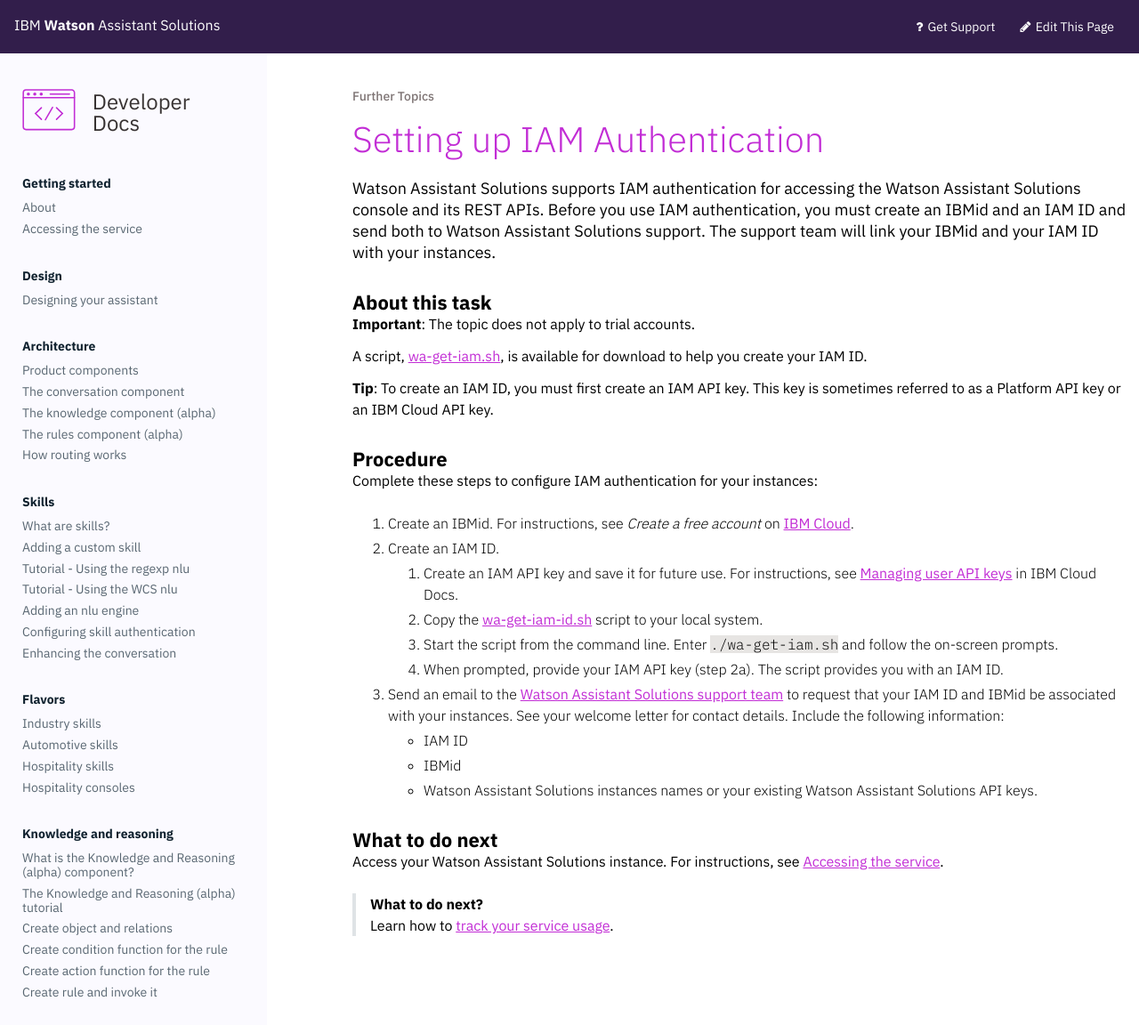
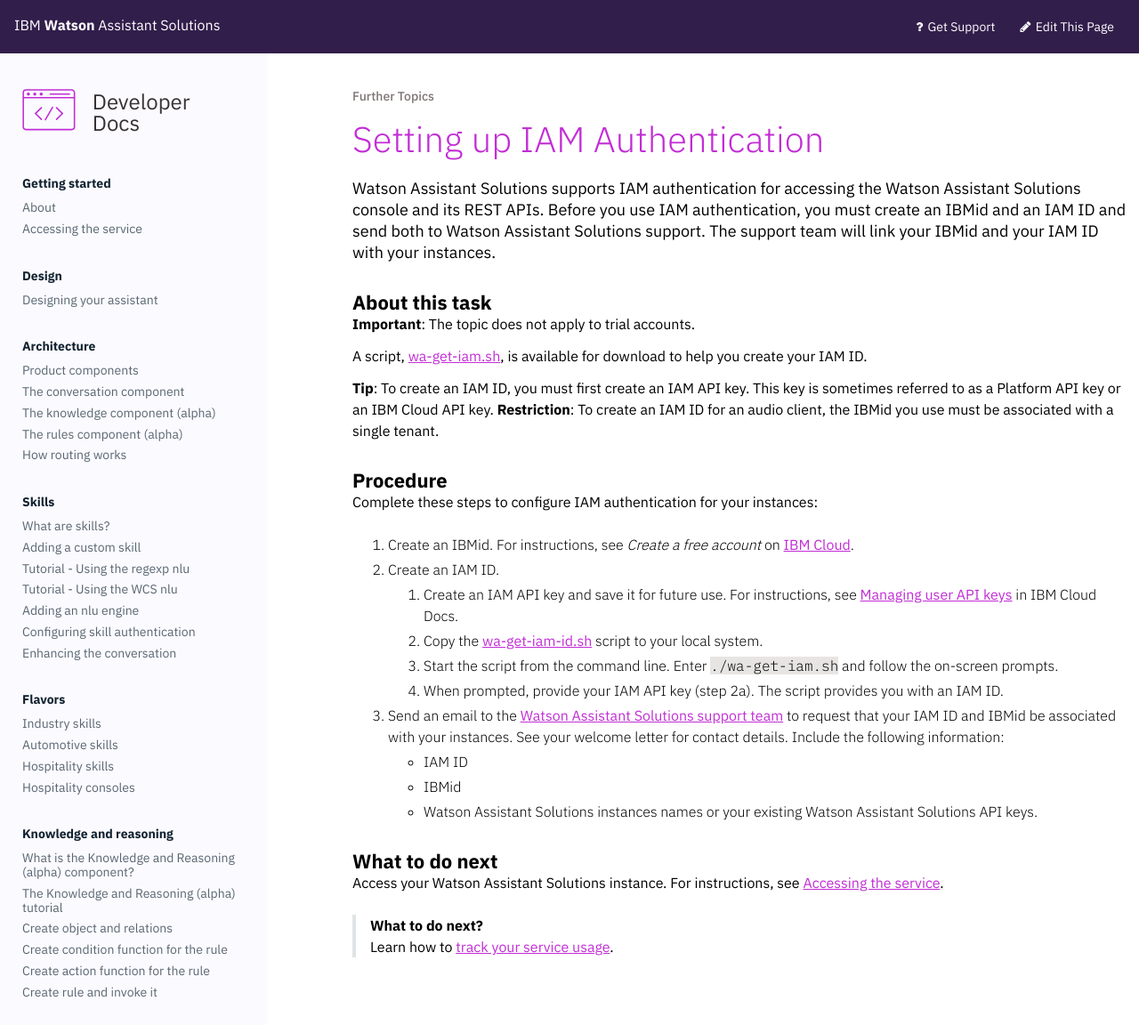
Before and after one commit to Watson-Personal-Assistant/developer, a Jekyll site: the page built from _content/further-topics/login-with-IBMid.md, in a window 1280 px wide. Shown: the whole page at 89% size. Built offline with Jekyll 4.4.1, drawn with Linux system fonts in a browser that asks for light colours; some web fonts are replaced.

Commit message:
tenant restriction

```diff
--- a/_content/further-topics/login-with-IBMid.md
+++ b/_content/further-topics/login-with-IBMid.md
@@ -11,6 +11,7 @@
 A script, [wa-get-iam.sh](https://watson-personal-assistant.github.io/developer/assets/scripts/wa-get-iam-id.sh), is available for download to help you create your IAM ID.
 
 **Tip**: To create an IAM ID, you must first create an IAM API key. This key is sometimes referred to as a Platform API key or an IBM Cloud API key.
+**Restriction**: To create an IAM ID for an audio client, the IBMid you use must be associated with a single tenant.
 
 ### Procedure
 Complete these steps to configure IAM authentication for your instances:
```
